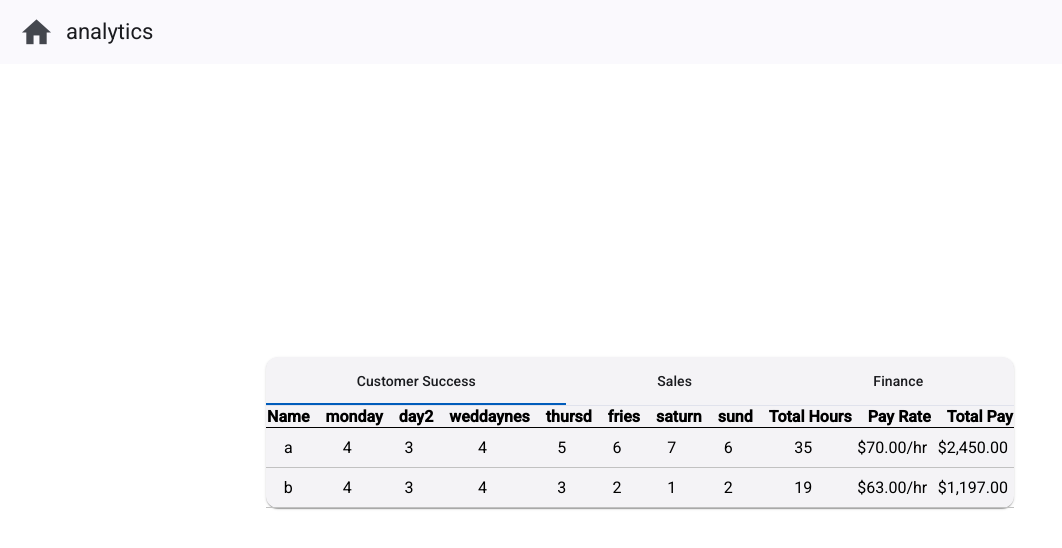
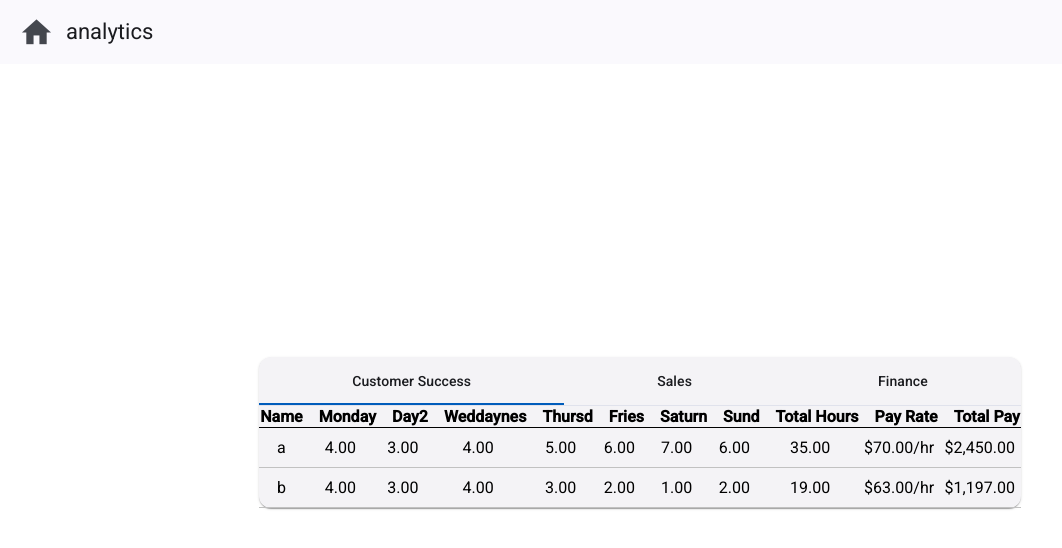
Before and after one commit to I-s-aac/angular-timesheet-app, an Angular app in the folder hr-timesheet/: page /analytics in a window 1280 px wide. Shown: the top 548 px of the page, without its empty margins (0-1062 px from the left). Built offline with nearby package versions, Linux system fonts and the light colour scheme.

Commit message:
unit 10, added pipes

```diff
--- a/hr-timesheet/src/app/components/analytics-table/analytics-table.component.html
+++ b/hr-timesheet/src/app/components/analytics-table/analytics-table.component.html
@@ -2,7 +2,7 @@
   <table>
     <thead>
       <th>Name</th>
-      <th *ngFor="let day of weekdays">{{ day }}</th>
+      <th *ngFor="let day of weekdays">{{ day | titlecase }}</th>
       <th>Total Hours</th>
       <th>Pay Rate</th>
       <th>Total Pay</th>
@@ -11,8 +11,12 @@
     <tbody>
       <tr *ngFor="let employee of employees; let i = index">
         <td>{{ employee.name }}</td>
-        <td *ngFor="let day of weekdays">{{ employee[day] }}</td>
-        <td class="total-cell">{{ getTotalHours(employee) }}</td>
+        <td *ngFor="let day of weekdays">
+          {{ employee[day] | number : "1.2-2" }}
+        </td>
+        <td class="total-cell">
+          {{ getTotalHours(employee) | number : "1.2-2" }}
+        </td>
         <td>{{ employee.payRate | currency }}/hr</td>
         <td>{{ getTotalHours(employee) * employee.payRate | currency }}</td>
       </tr>
--- a/hr-timesheet/src/app/components/timesheet/timesheet.component.html
+++ b/hr-timesheet/src/app/components/timesheet/timesheet.component.html
@@ -28,7 +28,7 @@
       <table>
         <thead>
           <th>Name</th>
-          <th *ngFor="let day of weekdays">{{ day }}</th>
+          <th *ngFor="let day of weekdays">{{ day | titlecase }}</th>
           <th>Total Hours</th>
           <th></th>
         </thead>
@@ -46,7 +46,6 @@
             <td class="total-cell">{{ getTotalHours(employee) }}</td>
             <td>
               <button mat-icon-button (click)="deleteEmployee(i)">
-
                 <mat-icon>delete</mat-icon>
               </button>
             </td>
```
